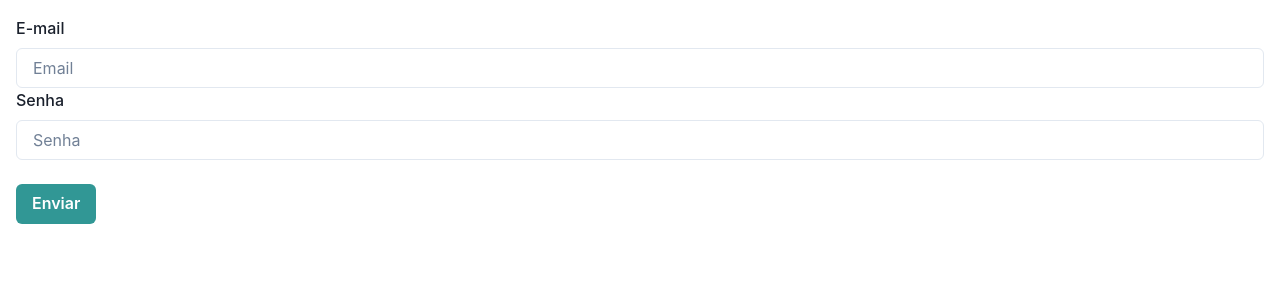
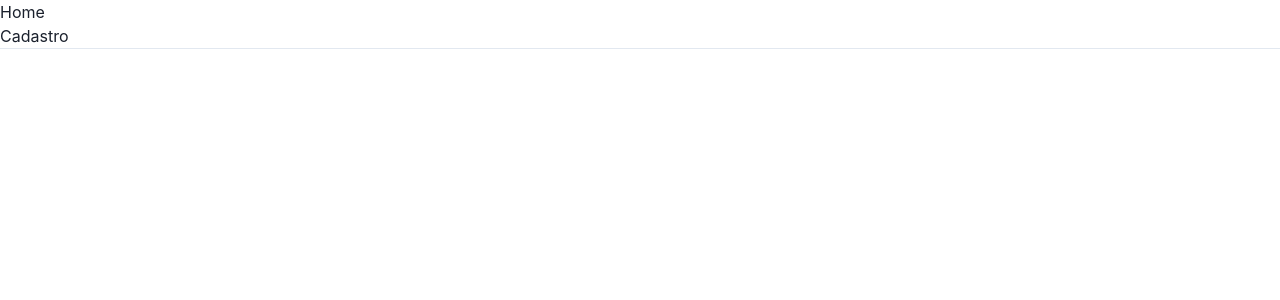
Before and after one commit to imnotannamaria/firebase-react, a React (Vite) app: page /dashboard in a window 1280 px wide. Shown: the top 300 px of the page. Built offline with nearby package versions, Linux system fonts and the light colour scheme.

Commit message:
Wokuing with react router dom

```diff
--- a/package.json
+++ b/package.json
@@ -17,7 +17,8 @@
     "framer-motion": "^10.12.18",
     "react": "^18.2.0",
     "react-dom": "^18.2.0",
-    "react-hook-form": "^7.45.1"
+    "react-hook-form": "^7.45.1",
+    "react-router-dom": "^6.14.1"
   },
   "devDependencies": {
     "@rocketseat/eslint-config": "^1.2.0",
--- a/src/App.tsx
+++ b/src/App.tsx
@@ -1,86 +1,5 @@
-import { FormEvent, useState } from 'react'
-import { signInWithEmailAndPassword } from 'firebase/auth'
-import { auth } from './lib/firebase'
-import {
-  Box,
-  Button,
-  FormControl,
-  FormLabel,
-  Input,
-  Text,
-} from '@chakra-ui/react'
+import { Router } from './routes/Route'
 
 export function App() {
-  const [email, setEmail] = useState('')
-  const [password, setPassword] = useState('')
-  const [error, setError] = useState('')
-
-  async function handleLogin(e: FormEvent) {
-    e.preventDefault()
-
-    signInWithEmailAndPassword(auth, email, password)
-      .then((userCredential) => {
-        const user = userCredential.user
-        console.log(user)
-      })
-      .catch((error) => {
-        const errorCode = error.code
-        const errorMessage = error.message
-
-        setError(errorMessage)
-
-        console.log(errorCode)
-        console.log(errorMessage)
-      })
-  }
-
-  return (
-    <Box p={4} justifyContent="center">
-      <form onSubmit={handleLogin}>
-        <FormControl>
-          <FormLabel htmlFor="email">E-mail</FormLabel>
-          <Input
-            type="email"
-            placeholder="Email"
-            value={email}
-            onChange={(e) => setEmail(e.target.value)}
-          />
-          <FormLabel htmlFor="password">Senha</FormLabel>
-          <Input
-            type="password"
-            placeholder="Senha"
-            value={password}
-            onChange={(e) => setPassword(e.target.value)}
-          />
-        </FormControl>
-
-        <Text color="red" pt={2}>
-          {error}
-        </Text>
-
-        <Button mt={4} colorScheme="teal" type="submit">
-          Enviar
-        </Button>
-      </form>
-    </Box>
-
-    // <div>
-    //   <h2>Login</h2>
-    //   <form onSubmit={handleLogin}>
-    //     <input
-    //       type="email"
-    //       placeholder="Email"
-    //       value={email}
-    //       onChange={(e) => setEmail(e.target.value)}
-    //     />
-    //     <input
-    //       type="password"
-    //       placeholder="Senha"
-    //       value={password}
-    //       onChange={(e) => setPassword(e.target.value)}
-    //     />
-    //     <button type="submit">Entrar</button>
-    //   </form>
-    // </div>
-  )
+  return <Router />
 }
--- a/src/main.tsx
+++ b/src/main.tsx
@@ -3,11 +3,14 @@ import ReactDOM from 'react-dom/client'
 import { ChakraProvider } from '@chakra-ui/react'
 
 import { App } from './App.tsx'
+import { BrowserRouter } from 'react-router-dom'
 
 ReactDOM.createRoot(document.getElementById('root') as HTMLElement).render(
   <React.StrictMode>
-    <ChakraProvider>
-      <App />
-    </ChakraProvider>
+    <BrowserRouter>
+      <ChakraProvider>
+        <App />
+      </ChakraProvider>
+    </BrowserRouter>
   </React.StrictMode>,
 )
--- /dev/null
+++ b/src/pages/Dashboard.tsx
@@ -0,0 +1,19 @@
+import { Link } from 'react-router-dom'
+
+export function Dashboard() {
+  return (
+    <div>
+      <nav>
+        <ul>
+          <li>
+            <Link to="/dashboard">Home</Link>
+          </li>
+          <li>
+            <Link to="/register">Cadastro</Link>
+          </li>
+        </ul>
+      </nav>
+      <hr />
+    </div>
+  )
+}
--- /dev/null
+++ b/src/pages/Login.tsx
@@ -0,0 +1,67 @@
+import { FormEvent, useState } from 'react'
+import { signInWithEmailAndPassword } from 'firebase/auth'
+import {
+  Box,
+  Button,
+  FormControl,
+  FormLabel,
+  Input,
+  Text,
+} from '@chakra-ui/react'
+import { auth } from '../lib/firebase'
+
+export function Login() {
+  const [email, setEmail] = useState('')
+  const [password, setPassword] = useState('')
+  const [error, setError] = useState('')
+
+  async function handleLogin(e: FormEvent) {
+    e.preventDefault()
+
+    signInWithEmailAndPassword(auth, email, password)
+      .then((userCredential) => {
+        const user = userCredential.user
+        console.log(user)
+      })
+      .catch((error) => {
+        const errorCode = error.code
+        const errorMessage = error.message
+
+        setError(errorMessage)
+
+        console.log(errorCode)
+        console.log(errorMessage)
+      })
+  }
+
+  return (
+    <Box p={4} justifyContent="center">
+      <form onSubmit={handleLogin}>
+        <FormControl>
+          <FormLabel htmlFor="email">E-mail</FormLabel>
+          <Input
+            type="email"
+            placeholder="Email"
+            value={email}
+            onChange={(e) => setEmail(e.target.value)}
+          />
+          <FormLabel htmlFor="password">Senha</FormLabel>
+          <Input
+            type="password"
+            placeholder="Senha"
+            value={password}
+            onChange={(e) => setPassword(e.target.value)}
+          />
+        </FormControl>
+
+        <Text color="red" pt={2}>
+          {error}
+        </Text>
+
+        <Button mt={4} colorScheme="teal" type="submit">
+          Enviar
+        </Button>
+      </form>
+    </Box>
+  )
+}
--- /dev/null
+++ b/src/pages/Register.tsx
@@ -0,0 +1,7 @@
+export function Register() {
+  return (
+    <div>
+      <h1>Tela de cadastro</h1>
+    </div>
+  )
+}
--- /dev/null
+++ b/src/routes/Route.tsx
@@ -0,0 +1,15 @@
+import { Route, Routes } from 'react-router-dom'
+import { Login } from '../pages/Login'
+import { Dashboard } from '../pages/Dashboard'
+import { Register } from '../pages/Register'
+
+export function Router() {
+  return (
+    <Routes>
+      <Route path="/" element={<Login />} />
+      <Route path="/dashboard" element={<Dashboard />} />
+      <Route path="/register" element={<Register />} />
+      <Route path="*" element={<h1>Página de não encontrado</h1>} />
+    </Routes>
+  )
+}
```
Also changed, not shown: 1 other file (tests, documents, lock files or other folders).
